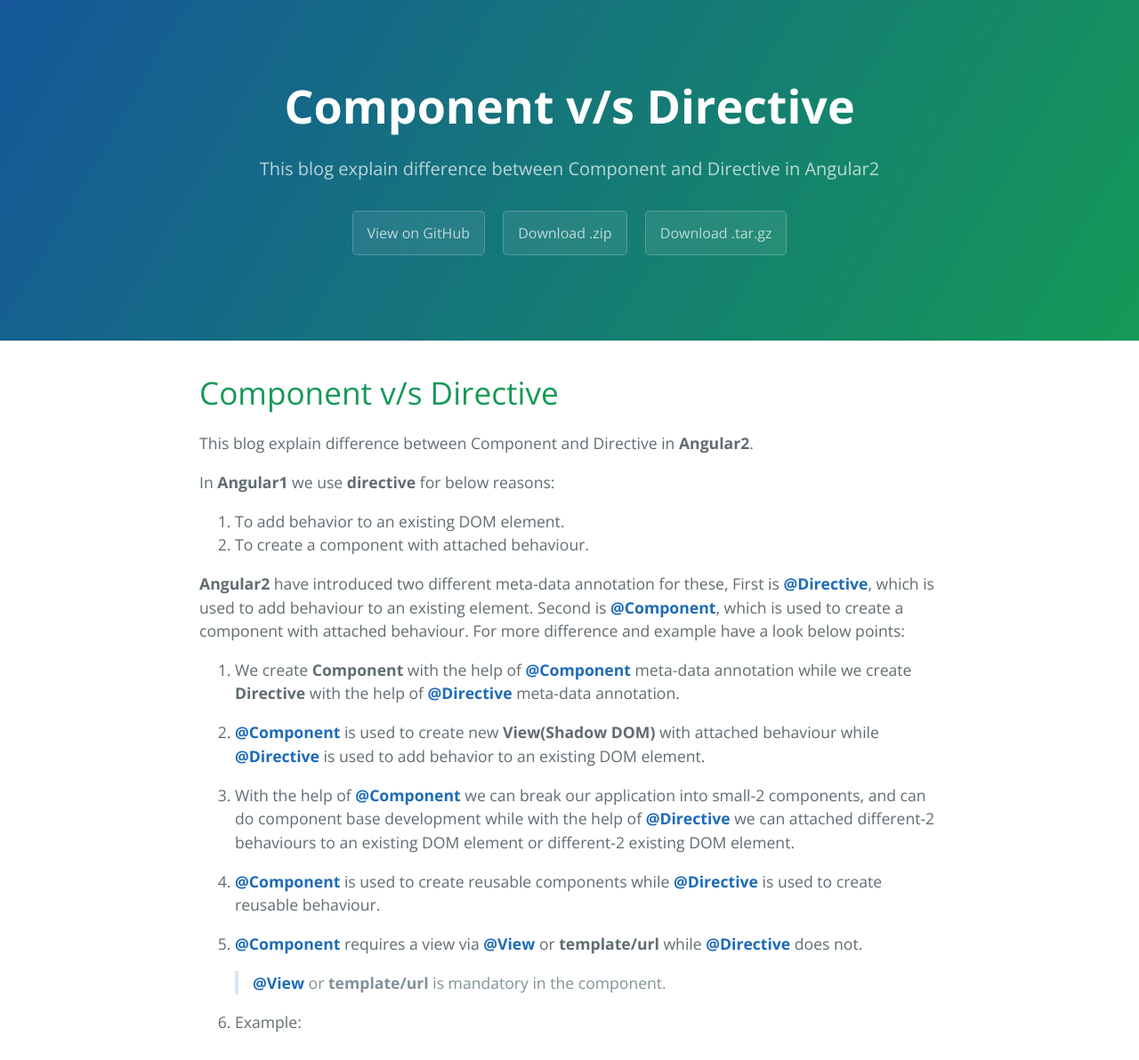
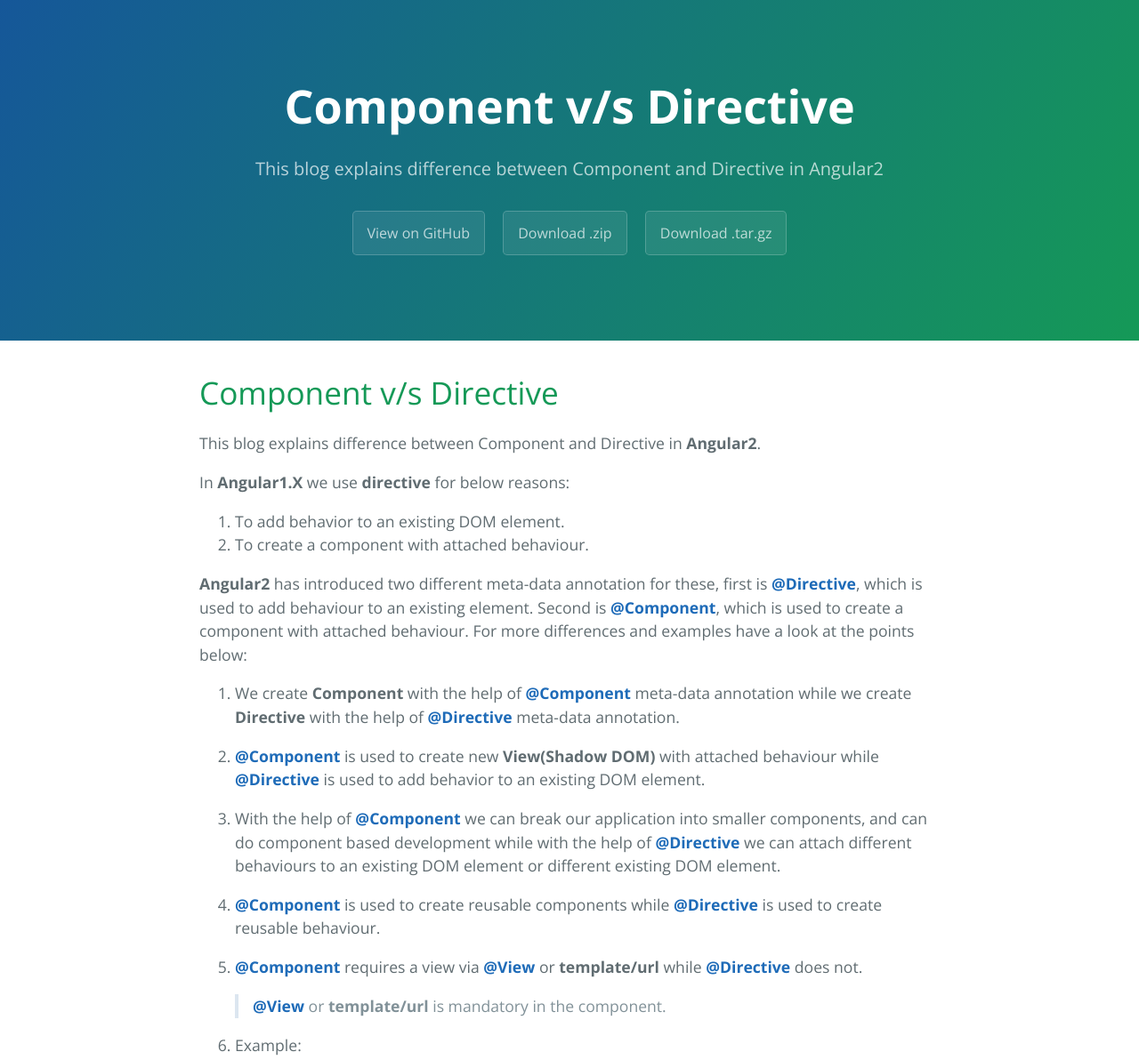
Before and after one commit to AmitThakkar/Component-vs-Directive, a plain HTML site: page index.html in a window 1280 px wide. Shown: the top 1192 px of the page at 89% size. Drawn offline with nearby package versions, Linux system fonts and the light colour scheme.

```diff
--- a/index.html
+++ b/index.html
@@ -12,7 +12,7 @@
   <body>
     <section class="page-header">
       <h1 class="project-name">Component v/s Directive</h1>
-      <h2 class="project-tagline">This blog explain difference between Component and Directive in Angular2</h2>
+      <h2 class="project-tagline">This blog explains difference between Component and Directive in Angular2</h2>
       <a href="https://github.com/AmitThakkar/Component-vs-Directive" class="btn">View on GitHub</a>
       <a href="https://github.com/AmitThakkar/Component-vs-Directive/zipball/master" class="btn">Download .zip</a>
       <a href="https://github.com/AmitThakkar/Component-vs-Directive/tarball/master" class="btn">Download .tar.gz</a>
@@ -22,26 +22,26 @@
       <h1>
 <a id="component-vs-directive" class="anchor" href="#component-vs-directive" aria-hidden="true"><span aria-hidden="true" class="octicon octicon-link"></span></a>Component v/s Directive</h1>
 
-<p>This blog explain difference between Component and Directive in <strong>Angular2</strong>.</p>
+<p>This blog explains difference between Component and Directive in <strong>Angular2</strong>.</p>
 
-<p>In <strong>Angular1</strong> we use <strong>directive</strong> for below reasons:</p>
+<p>In <strong>Angular1.X</strong> we use <strong>directive</strong> for below reasons:</p>
 
 <ol>
 <li>To add behavior to an existing DOM element.</li>
 <li>To create a component with attached behaviour.</li>
 </ol>
 
-<p><strong>Angular2</strong> have introduced two different meta-data annotation for these, First is <strong><a href="https://github.com/Directive" class="user-mention">@Directive</a></strong>, which is used to add behaviour
-to an existing element. Second is <strong><a href="https://github.com/Component" class="user-mention">@Component</a></strong>, which is used to create a component with attached behaviour. For more difference
-and example have a look below points:</p>
+<p><strong>Angular2</strong> has introduced two different meta-data annotation for these, first is <strong><a href="https://github.com/Directive" class="user-mention">@Directive</a></strong>, which is used to add behaviour
+to an existing element. Second is <strong><a href="https://github.com/Component" class="user-mention">@Component</a></strong>, which is used to create a component with attached behaviour. For more differences
+and examples have a look at the points below:</p>
 
 <ol>
 <li><p>We create <strong>Component</strong> with the help of <strong><a href="https://github.com/Component" class="user-mention">@Component</a></strong> meta-data annotation while we create <strong>Directive</strong> with the help of
 <strong><a href="https://github.com/Directive" class="user-mention">@Directive</a></strong> meta-data annotation.</p></li>
 <li><p><strong><a href="https://github.com/Component" class="user-mention">@Component</a></strong> is used to create new <strong>View(Shadow DOM)</strong> with attached behaviour while <strong><a href="https://github.com/Directive" class="user-mention">@Directive</a></strong> is used to add behavior
 to an existing DOM element.</p></li>
-<li><p>With the help of <strong><a href="https://github.com/Component" class="user-mention">@Component</a></strong> we can break our application into small-2 components, and can do component base development
-while with the help of <strong><a href="https://github.com/Directive" class="user-mention">@Directive</a></strong> we can attached different-2 behaviours to an existing DOM element or different-2
+<li><p>With the help of <strong><a href="https://github.com/Component" class="user-mention">@Component</a></strong> we can break our application into smaller components, and can do component based development
+while with the help of <strong><a href="https://github.com/Directive" class="user-mention">@Directive</a></strong> we can attach different behaviours to an existing DOM element or different
 existing DOM element.</p></li>
 <li><p><strong><a href="https://github.com/Component" class="user-mention">@Component</a></strong> is used to create reusable components while <strong><a href="https://github.com/Directive" class="user-mention">@Directive</a></strong> is used to create reusable behaviour.</p></li>
 <li>
@@ -107,7 +107,7 @@
 </ol>
 
 <blockquote>
-<p>Communication between <strong>Component</strong> and <strong>Directive</strong> can be same way as we do between two <strong>Components</strong>. </p>
+<p>Communication between <strong>Component</strong> and <strong>Directive</strong> can be done same way as we do between two <strong>Components</strong>. </p>
 </blockquote>
 
 <h2>
```
Also changed, not shown: params.json (+2 -2 lines).
